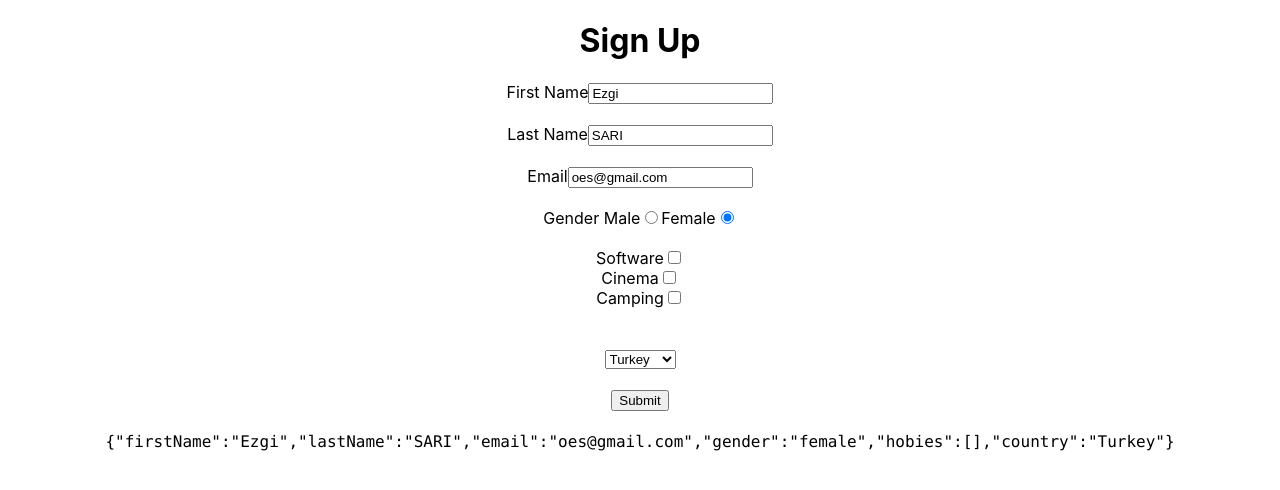
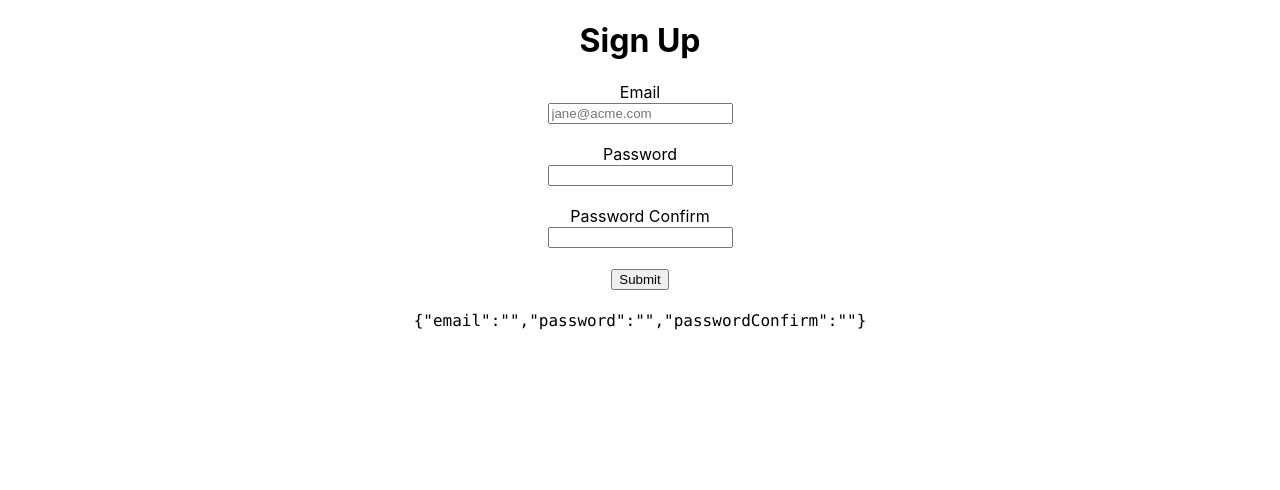
Before and after one commit to ozlemezgi/formik, a React (Create React App) app: page / in a window 1280 px wide. Shown: the top 490 px of the page. Built offline with nearby package versions, Linux system fonts and the light colour scheme.

Commit message:
form validasyonları

```diff
--- a/package.json
+++ b/package.json
@@ -10,7 +10,8 @@
     "react": "^18.2.0",
     "react-dom": "^18.2.0",
     "react-scripts": "5.0.1",
-    "web-vitals": "^2.1.4"
+    "web-vitals": "^2.1.4",
+    "yup": "^0.28.5"
   },
   "scripts": {
     "start": "react-scripts start",
--- a/src/App.css
+++ b/src/App.css
@@ -2,37 +2,10 @@
   text-align: center;
 }
 
-.App-logo {
-  height: 40vmin;
-  pointer-events: none;
+label{
+  display :block;
 }
 
-@media (prefers-reduced-motion: no-preference) {
-  .App-logo {
-    animation: App-logo-spin infinite 20s linear;
-  }
+.error{
+  color :red;
 }
-
-.App-header {
-  background-color: #282c34;
-  min-height: 100vh;
-  display: flex;
-  flex-direction: column;
-  align-items: center;
-  justify-content: center;
-  font-size: calc(10px + 2vmin);
-  color: white;
-}
-
-.App-link {
-  color: #61dafb;
-}
-
-@keyframes App-logo-spin {
-  from {
-    transform: rotate(0deg);
-  }
-  to {
-    transform: rotate(360deg);
-  }
-}
--- a/src/App.js
+++ b/src/App.js
@@ -1,99 +1,14 @@
 import './App.css';
-import { useFormik } from 'formik';
+import Signup from './components/Signup';
+
 
 function App() {
 
-  const { handleSubmit, handleChange, values } = useFormik({
-    initialValues: {
-      firstName: 'Ezgi',
-      lastName: 'SARI',
-      email: 'oes@gmail.com',
-      gender: 'female',
-      hobies: [],
-      country: "Turkey",
-    },
-    onSubmit: values => {
-      console.log(values);
-    },
-  });
+
 
   return (
     <div className="App">
-      <h1>Sign Up</h1>
-        <form onSubmit={handleSubmit}>
-        <label htmlFor="firstName">First Name</label>
-        <input
-          name="firstName"
-          placeholder="Jane"
-          onChange={handleChange}
-          value={values.firstName}/>
-        <br/><br/>
-
-        <label htmlFor="lastName">Last Name</label>
-        <input
-          name="lastName"
-          placeholder="Doe"
-          onChange={handleChange}
-          value={values.lastName}/>
-        <br/><br/>
-
-        <label htmlFor="email">Email</label>
-        <input
-          onChange={handleChange}
-          name="email"
-          placeholder="jane@acme.com"
-          type="email"
-          value={values.email}
-        />
-        <br/><br/>
-{/* Radio Button */}
-          <label htmlFor="Gender">Gender   </label>
-
-          <span>Male</span>
-          <input
-            type="radio"
-            name="male"
-            onChange={handleChange}
-            checked={values.gender === "male"} />
-
-          <span>Female</span>
-          <input
-            type="radio"
-            name="female"
-            onChange={handleChange}
-            checked={values.gender === "female"} />
-          <br /><br />
-
-{/* Check Box */}
-          <div>Software
-            <input type="checkbox" name='hobies' value="Software" onChange={handleChange} />
-          </div>
-          <div>Cinema
-            <input type="checkbox" name='hobies' value="Cinema" onChange={handleChange} />
-          </div>
-          <div>Camping
-            <input type="checkbox" name='hobies' value="Camping" onChange={handleChange} />
-          </div>
-          <br /><br />
-
-{/* Dropdown  */}
-          <select
-            name='country'
-            onChange={handleChange}
-            value={values.country}>
-            <option value="turkey">Turkey</option>
-            <option value="england">England</option>
-            <option value="usa">USA</option>
-          </select>
-          <br /><br />
-
-          <button type="submit">Submit</button>
-          <br /><br />
-
-          <code>{JSON.stringify(values)}</code>
-
-
-      </form>
+      <Signup />
     </div>
   );
 }
--- /dev/null
+++ b/src/components/Signup.js
@@ -0,0 +1,128 @@
+import React from 'react'
+import { useFormik } from 'formik';
+import validationSchema from './validations';
+
+function Signup() {
+    const { handleSubmit, handleChange,handleBlur, values ,errors ,touched } = useFormik({
+        initialValues: {
+          // firstName: 'Ezgi',
+          // lastName: 'SARI',
+          email: '',
+          password:"",
+          passwordConfirm:"",
+          // gender: 'female',
+          // hobies: [],
+          // country: "Turkey",
+        },
+        onSubmit: values => {
+          console.log(values);
+        },
+        validationSchema,
+      });
+    return (
+        <div>
+            <h1>Sign Up</h1>
+            <form onSubmit={handleSubmit}>
+                {/* <label htmlFor="firstName">First Name</label>
+        <input
+          name="firstName"
+          placeholder="Jane"
+          onChange={handleChange}
+          value={values.firstName}/>
+        <br/><br/>
+
+        <label htmlFor="lastName">Last Name</label>
+        <input
+          name="lastName"
+          placeholder="Doe"
+          onChange={handleChange}
+          value={values.lastName}/>
+        <br/><br/> */}
+
+                <label htmlFor="email">Email</label>
+                <input
+                    onChange={handleChange}
+                    onBlur={handleBlur}
+                    name="email"
+                    placeholder="jane@acme.com"
+                    type="email"
+                    value={values.email}
+                />
+                {errors.email && touched.email && (<div className='error'>{errors.email}</div>)}
+                <br /><br />
+
+                <label htmlFor="email">Password</label>
+                <input
+                    onBlur={handleBlur}
+                    onChange={handleChange}
+                    name="password"
+                    value={values.password}
+                />
+                 {errors.password && touched.password && (<div className='error'>{errors.password}</div>)}
+
+                <br /><br />
+
+                <label htmlFor="email">Password Confirm</label>
+                <input
+                    onBlur={handleBlur}
+                    onChange={handleChange}
+                    name="passwordConfirm"
+                    value={values.passwordConfirm}
+                />
+                {errors.passwordConfirm && touched.passwordConfirm && (<div className='error'>{errors.passwordConfirm}</div>)}
+                <br /><br />
+
+
+                {/* Radio Button */}
+                {/* <label htmlFor="Gender">Gender   </label>
+
+          <span>Male</span>
+          <input
+            type="radio"
+            name="male"
+            onChange={handleChange}
+            checked={values.gender === "male"} />
+
+          <span>Female</span>
+          <input
+            type="radio"
+            name="female"
+            onChange={handleChange}
+            checked={values.gender === "female"} />
+          <br /><br /> */}
+
+                {/* Check Box */}
+                {/* <div>Software
+            <input type="checkbox" name='hobies' value="Software" onChange={handleChange} />
+          </div>
+          <div>Cinema
+            <input type="checkbox" name='hobies' value="Cinema" onChange={handleChange} />
+          </div>
+          <div>Camping
+            <input type="checkbox" name='hobies' value="Camping" onChange={handleChange} />
+          </div>
+          <br /><br /> */}
+
+                {/* Dropdown  */}
+                {/* <select
+            name='country'
+            onChange={handleChange}
+            value={values.country}>
+            <option value="turkey">Turkey</option>
+            <option value="england">England</option>
+            <option value="usa">USA</option>
+          </select>
+          <br /><br /> */}
+
+                <button type="submit">Submit</button>
+                <br /><br />
+
+                <code>{JSON.stringify(values)}</code>
+
+
+            </form>
+        </div>
+    )
+}
+
+export default Signup
--- /dev/null
+++ b/src/components/validations.js
@@ -0,0 +1,12 @@
+import * as yup from "yup";
+
+const validations = yup.object().shape({
+    // email
+    email:yup.string().email("Geçerli bir e-mail girin").required("Zorunlu alan"),
+    // password
+    password: yup.string().min(5,"Parolanız en az 5 karakter olmalıdır").required(),
+    //confirmation
+    passwordConfirm: yup.string().oneOf([yup.ref("password")],"parolalar uyuşmuyor").required(),
+})
+
+export default validations;
```
Also changed, not shown: 2 other files (tests, documents, lock files or other folders).
